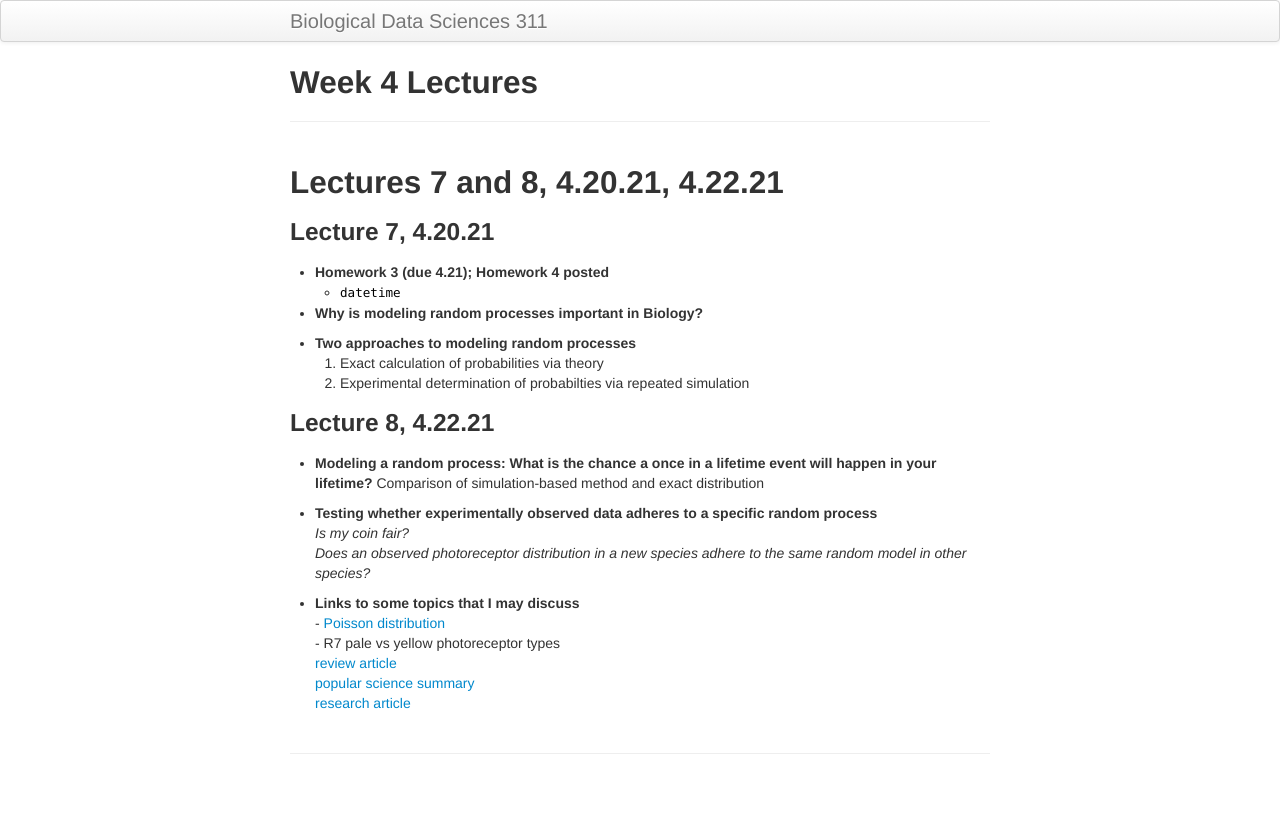
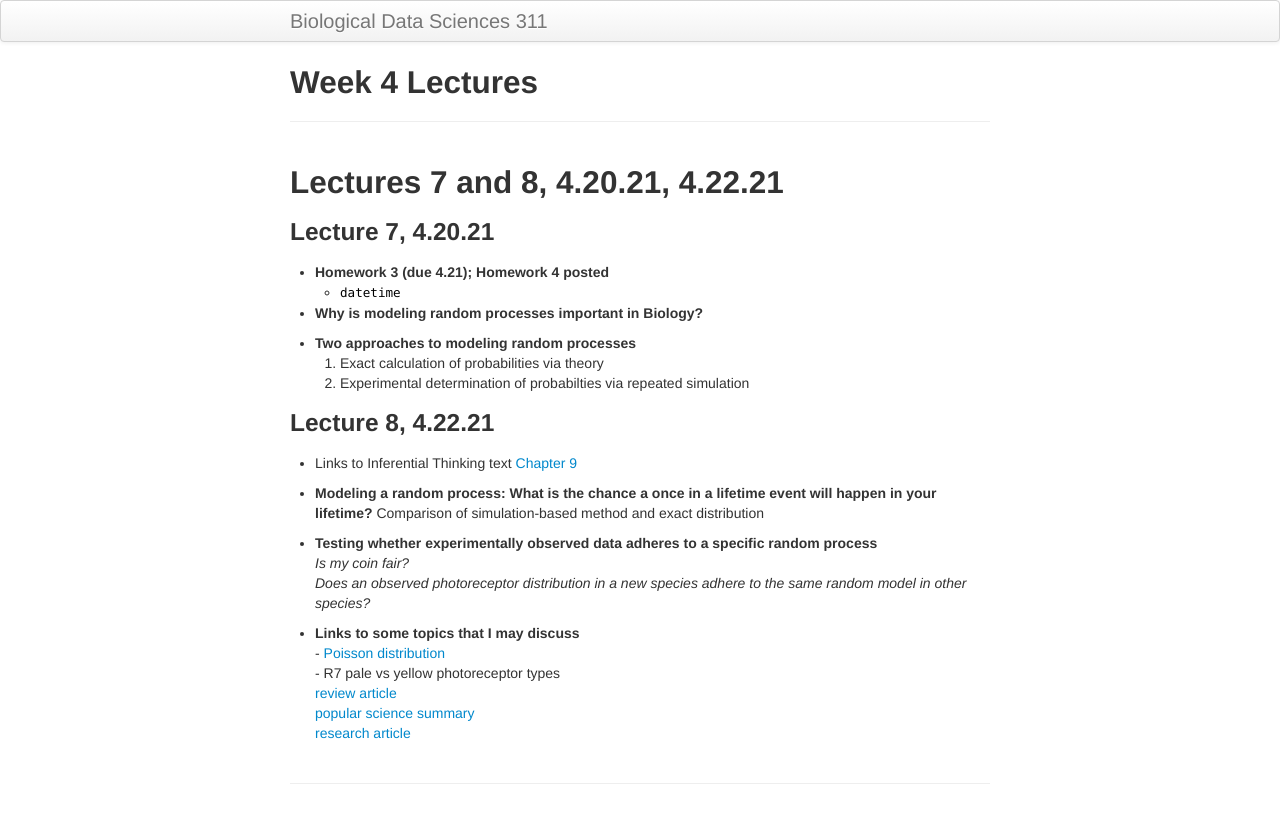
Before and after one commit to timothylwarren/bds311-sp21, a Jekyll site: the page built from lecture_notes/lec_wk04.md, in a window 1280 px wide. Shown: the top 823 px of the page. Built offline with Jekyll 4.4.1, drawn with Linux system fonts in a browser that asks for light colours.

Commit message:
Update lec_wk04.md

```diff
--- a/lecture_notes/lec_wk04.md
+++ b/lecture_notes/lec_wk04.md
@@ -21,6 +21,7 @@ title: Week 4 Lectures
 
 
 ### Lecture 8, 4.22.21
+- Links to Inferential Thinking text [Chapter 9](https://inferentialthinking.com/chapters/09/Randomness.html)
 
 - **Modeling a random process: What is the chance a once in a lifetime event will happen in your lifetime?**
     Comparison of simulation-based method and exact distribution
```
